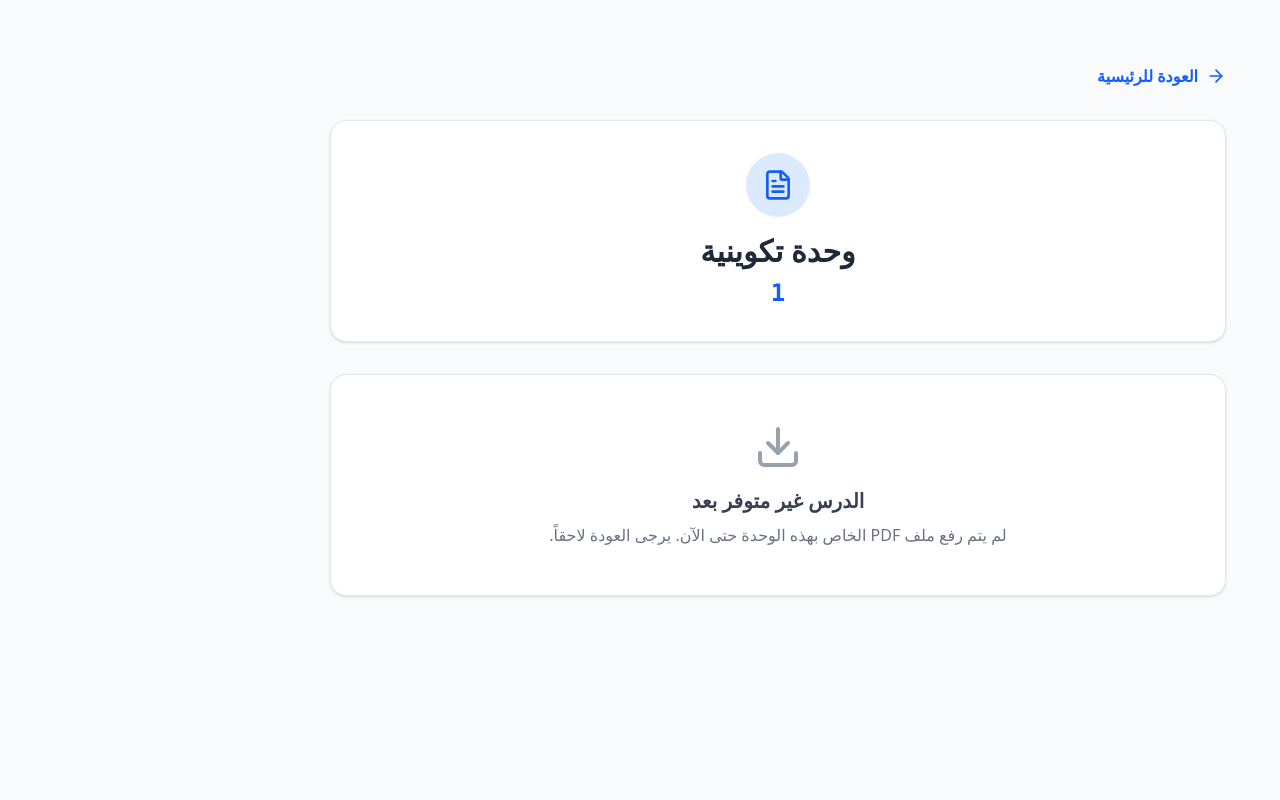
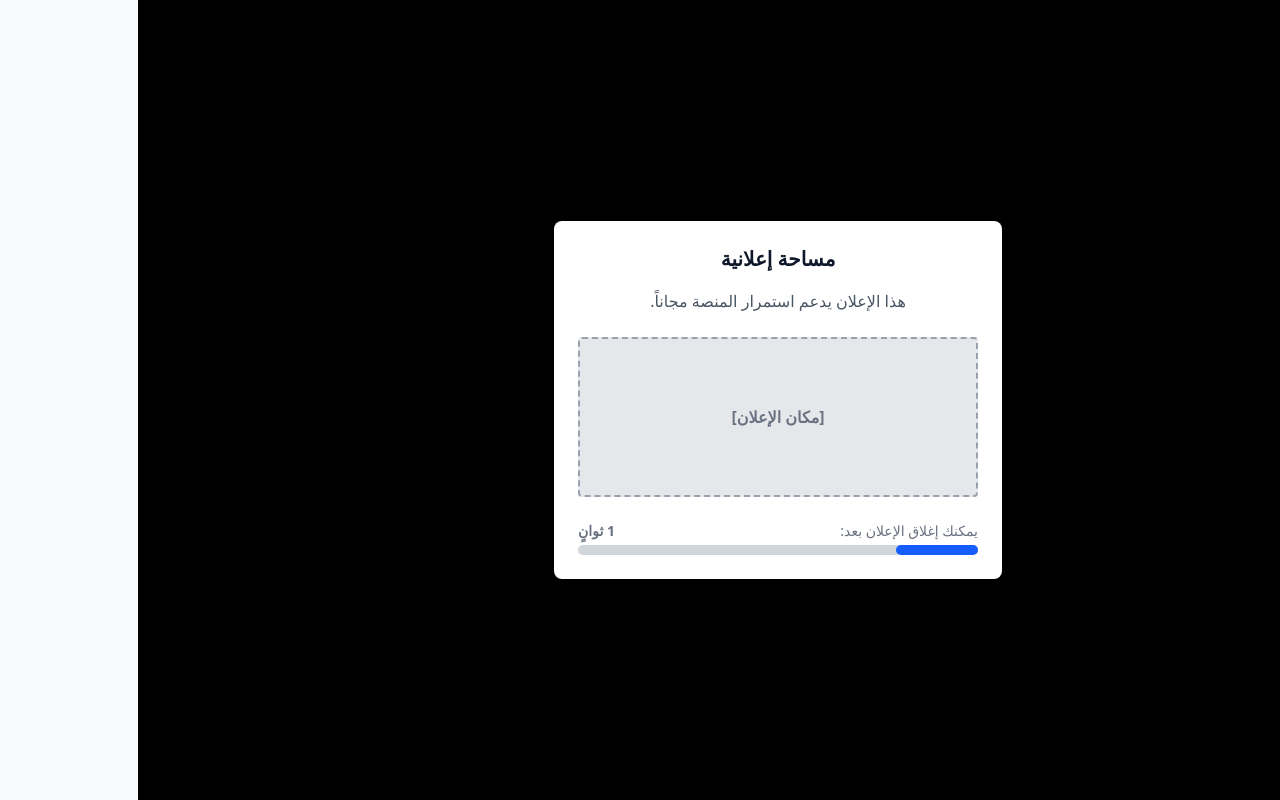
Before and after one commit to gomugolu066-cell/ofppt-Libbary, a Next.js app: page /modules/1 in a window 1280 px wide. Built offline with nearby package versions, Linux system fonts and the light colour scheme; no server answers.

Commit message:
Update page.tsx

```diff
--- a/app/modules/[code]/page.tsx
+++ b/app/modules/[code]/page.tsx
@@ -1,6 +1,7 @@
 import { cookies } from 'next/headers'
 import Link from 'next/link'
 import { ArrowRight, ArrowLeft, FileText, Download } from 'lucide-react'
+import ModuleAdOverlay from '@/app/components/ModuleAdOverlay' // <-- تمت إضافة الإعلان هنا
 
 export default async function ModulePage({ params }: { params: Promise<{ code: string }> }) {
   const { code } = await params
@@ -12,33 +13,38 @@ export default async function ModulePage({ params }: { params: Promise<{ code: s
 
   return (
     <main className="min-h-screen p-6 bg-slate-50">
+      {/* تم وضع مكون الإعلان هنا ليظهر فوق كل شيء في هذه الصفحة */}
+      <ModuleAdOverlay />
+
       <div className="max-w-4xl mx-auto pt-10">
 
-        <Link href="/" className="inline-flex items-center gap-2 text-blue-600 hover:text-blue-800 mb-8 font-semibold">
+        <Link href="/" className="inline-flex items-center gap-2 text-blue-600 hover:text-blue-800 mb-8 transition-colors">
           {isAr ? <ArrowRight size={20} /> : <ArrowLeft size={20} />}
           {isAr ? "العودة للرئيسية" : "Retour à l'accueil"}
         </Link>
 
-        <div className="bg-white rounded-2xl shadow-sm border border-gray-200 p-8 text-center mb-8">
+        {/* القسم الأول: عنوان الموديل */}
+        <div className="bg-white rounded-2xl shadow-sm border border-gray-200 p-8 text-center mb-6">
           <div className="bg-blue-100 text-blue-600 w-16 h-16 rounded-full flex items-center justify-center mx-auto mb-4">
             <FileText size={32} />
           </div>
           <h1 className="text-3xl font-bold text-gray-800 mb-2">
             {isAr ? "وحدة تكوينية" : "Module de formation"}
           </h1>
-          <p className="text-2xl font-mono text-blue-600 font-bold">{decodedCode}</p>
+          <span className="text-xl font-bold text-blue-600 bg-blue-50 px-4 py-2 rounded-lg inline-block mt-2">
+            {decodedCode}
+          </span>
         </div>
 
-        <div className="bg-white rounded-2xl shadow-sm border border-gray-200 p-12 text-center">
-          <div className="text-gray-400 mb-4 flex justify-center">
-            <Download size={48} />
-          </div>
-          <h2 className="text-xl font-bold text-gray-700 mb-2">
-            {isAr ? "الدرس غير متوفر بعد" : "Cours non encore disponible"}
+        {/* القسم الثاني: حالة الملف (بناءً على تصميمك) */}
+        <div className="bg-white rounded-2xl shadow-sm border border-gray-200 p-12 text-center flex flex-col items-center justify-center min-h-[300px]">
+          <Download size={48} className="text-gray-300 mb-6" />
+          <h2 className="text-2xl font-bold text-gray-700 mb-3">
+            {isAr ? "المحتوى غير متوفر حالياً" : "Cours non encore disponible"}
           </h2>
-          <p className="text-gray-500">
+          <p className="text-gray-500 max-w-md mx-auto leading-relaxed">
             {isAr
-              ? "لم يتم رفع ملف PDF الخاص بهذه الوحدة حتى الآن. يرجى العودة لاحقاً."
+              ? "لم يتم رفع ملف PDF الخاص بهذه الوحدة بعد. يرجى العودة لاحقاً."
               : "Le fichier PDF de ce module n'a pas encore été téléchargé. Veuillez revenir plus tard."}
           </p>
         </div>
```
